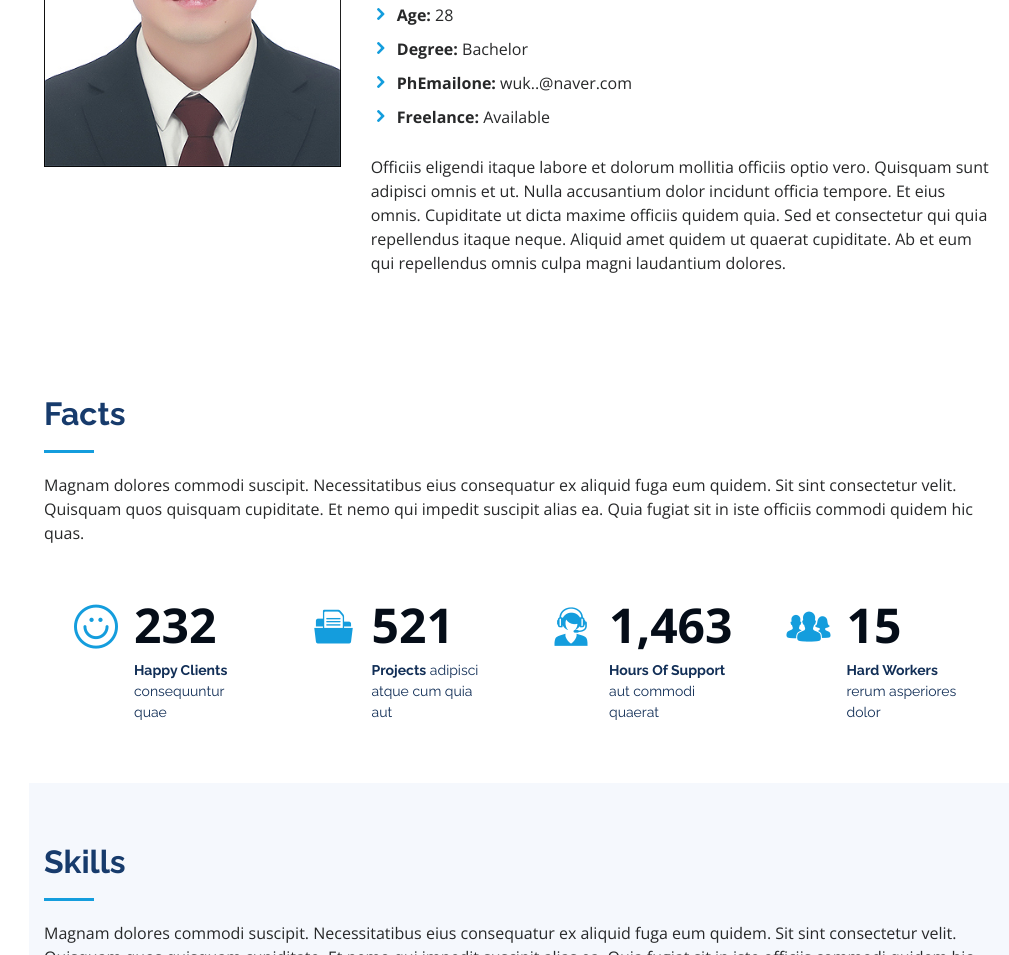
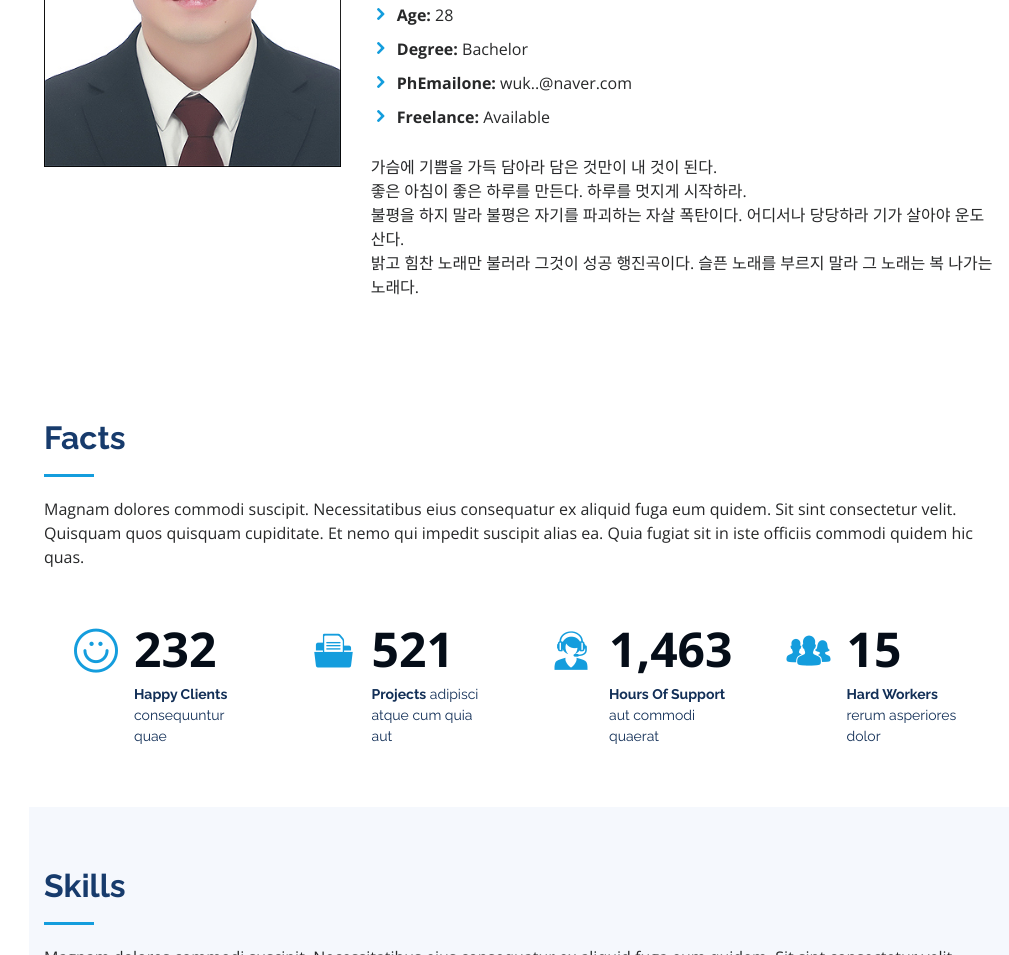
Before and after one commit to winters1121/winters1121.github.io, a plain HTML site: page index.html in a window 1280 px wide. Shown: the part 1221-2176 px from the top of the page, without its empty margins (271-1280 px from the left). Drawn offline with nearby package versions, Linux system fonts and the light colour scheme.

Commit message:
Add files via upload

```diff
--- a/index.html
+++ b/index.html
@@ -118,8 +118,9 @@
               </div>
             </div>
             <p>
-              Officiis eligendi itaque labore et dolorum mollitia officiis optio vero. Quisquam sunt adipisci omnis et ut. Nulla accusantium dolor incidunt officia tempore. Et eius omnis.
-              Cupiditate ut dicta maxime officiis quidem quia. Sed et consectetur qui quia repellendus itaque neque. Aliquid amet quidem ut quaerat cupiditate. Ab et eum qui repellendus omnis culpa magni laudantium dolores.
+              가슴에 기쁨을 가득 담아라 담은 것만이 내 것이 된다.<br> 좋은 아침이 좋은 하루를 만든다. 하루를 멋지게 시작하라.<br>
+              불평을 하지 말라 불평은 자기를 파괴하는 자살 폭탄이다. 어디서나 당당하라 기가 살아야 운도 산다.<br>
+              밝고 힘찬 노래만 불러라 그것이 성공 행진곡이다. 슬픈 노래를 부르지 말라 그 노래는 복 나가는 노래다.
             </p>
           </div>
         </div>
```
